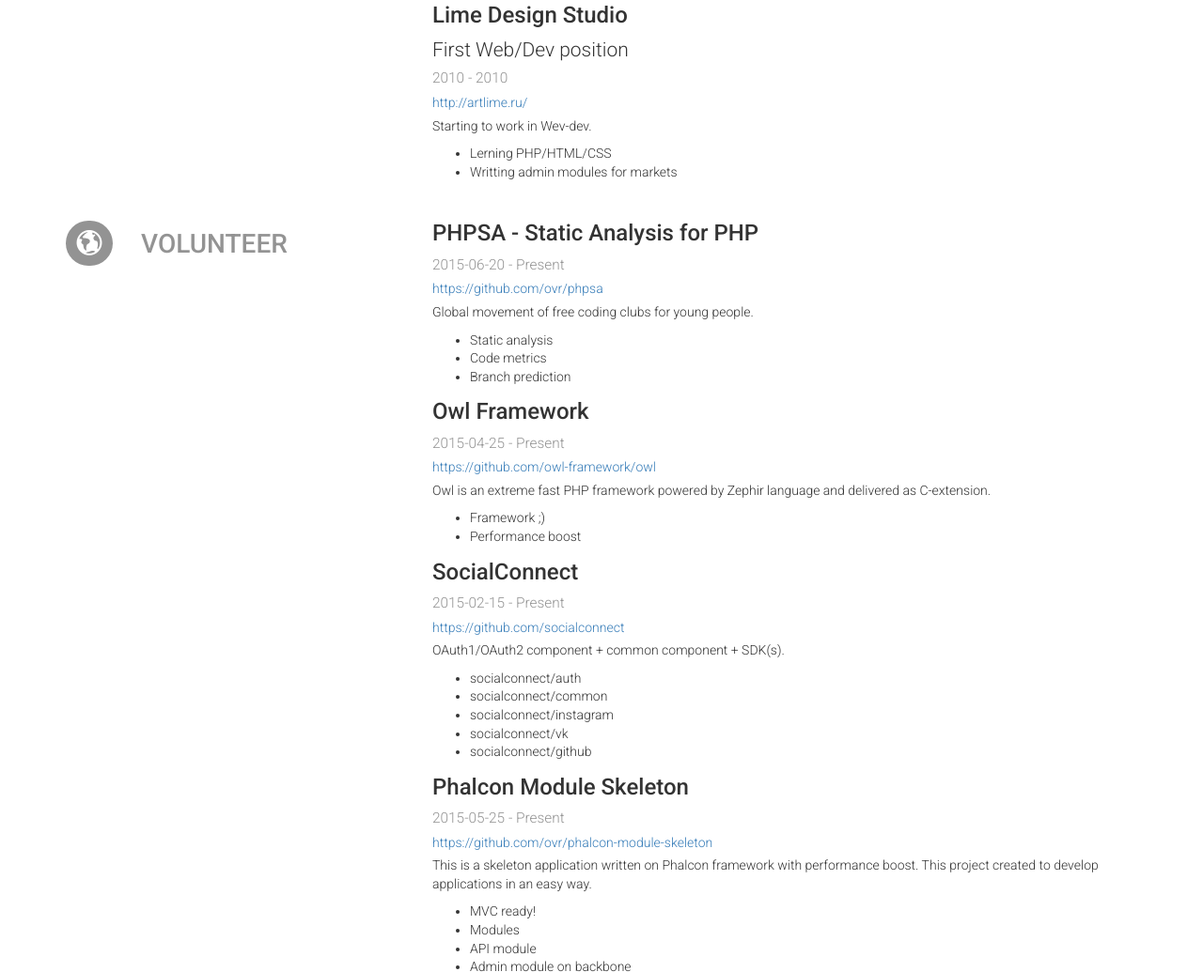
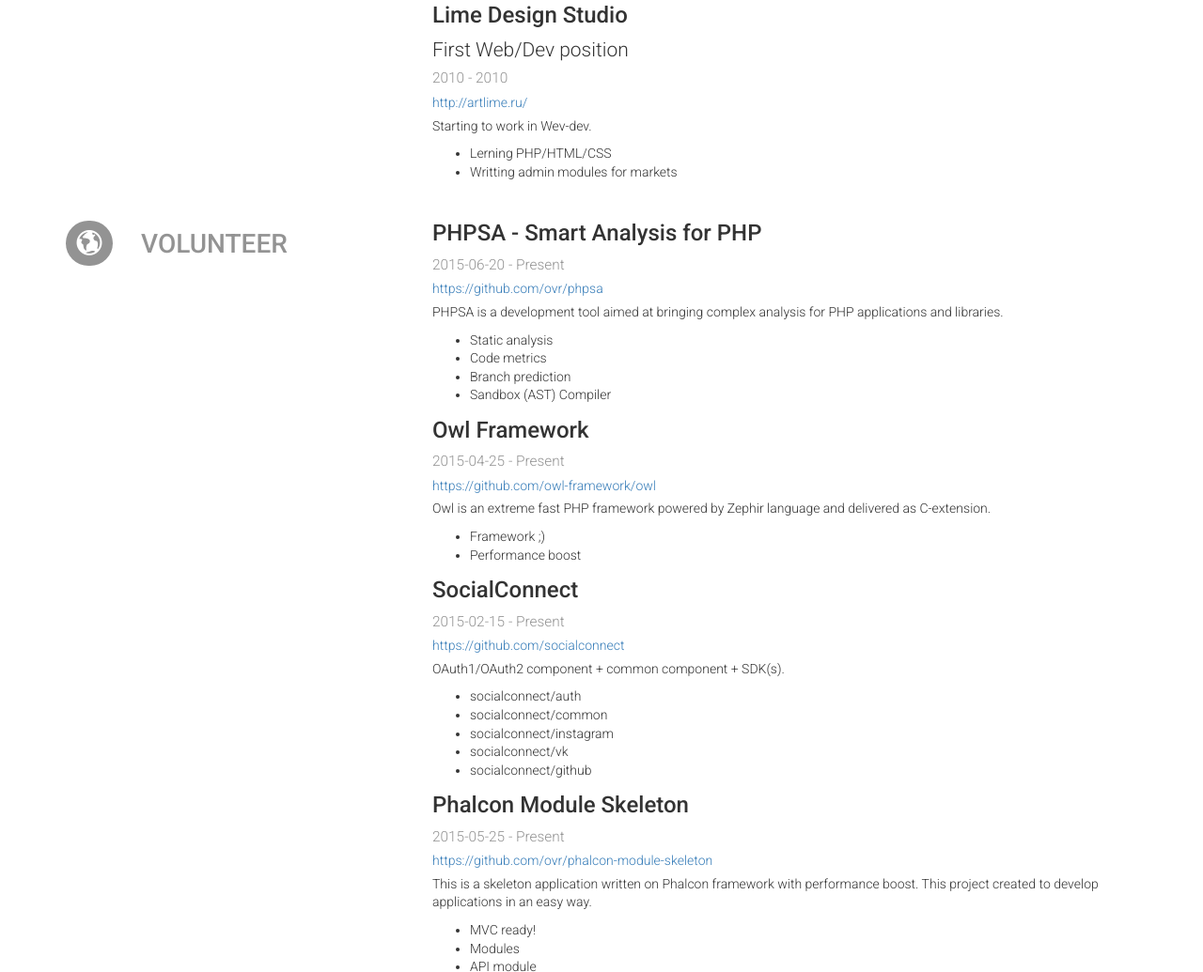
Before and after one commit to ovr/resume, a website: page index.html in a window 1280 px wide. Shown: the part 1773-2808 px from the top of the page at 94% size. Drawn offline with nearby package versions, Linux system fonts and the light colour scheme.

Commit message:
Upd resume...

```diff
--- a/index.html
+++ b/index.html
@@ -323,7 +323,7 @@
 		<div class="col-sm-8">
 			<div class="item">
 				<h3 class="company">
-					PHPSA - Static Analysis for PHP
+					PHPSA - Smart Analysis for PHP
 				</h3>
 				<div class="date">
 					<span class="startDate">
@@ -337,12 +337,13 @@
 					<a href="https://github.com/ovr/phpsa">https://github.com/ovr/phpsa</a>
 				</div>
 				<div class="summary">
-					<p>Global movement of free coding clubs for young people.</p>
+					<p>PHPSA is a development tool aimed at bringing complex analysis for PHP applications and libraries.</p>
 				</div>
 				<ul class="highlights">
 					<li>Static analysis</li>
 					<li>Code metrics</li>
 					<li>Branch prediction</li>
+					<li>Sandbox (AST) Compiler</li>
 				</ul>
 			</div>
 			<div class="item">
```
